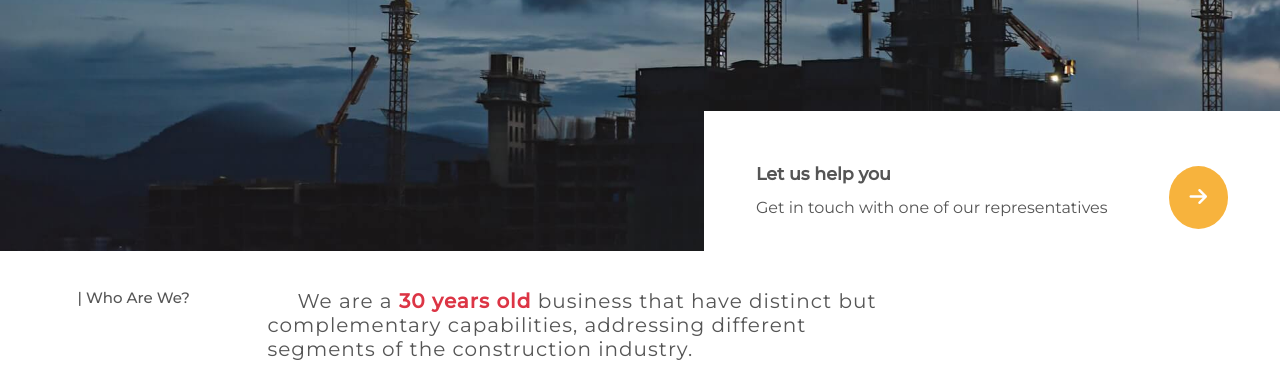
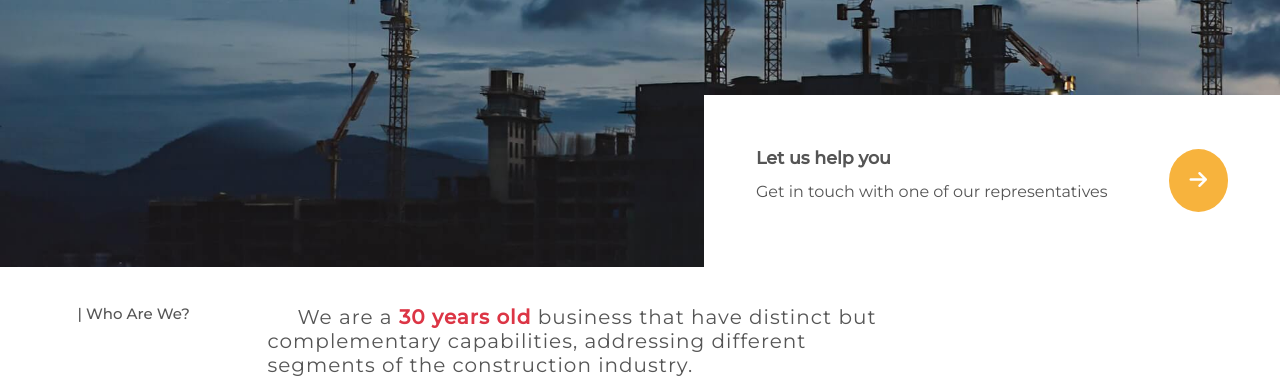
Before and after one commit to kap-94/hidrocer, a website built with Parcel: page index.html in a window 1280 px wide. Shown: the part 429-807 px from the top of the page. Built offline with nearby package versions, Linux system fonts and the light colour scheme.

Commit message:
card-contact margin removed, and section-hero height updated

```diff
--- a/src/sass/components/_card-contact.scss
+++ b/src/sass/components/_card-contact.scss
@@ -6,7 +6,6 @@
   justify-content: space-between;
 
   padding: 3vh 3.5vh;
-  margin: 3rem 0;
 
   &__text {
     animation: moveInBottom 2s ease-out;
--- a/src/sass/pages/home.scss
+++ b/src/sass/pages/home.scss
@@ -8,7 +8,7 @@
 }
 
 .section-hero {
-  height: 85vh;
+  height: 87vh;
   max-width: 1440px;
   overflow: hidden;
 }
```
